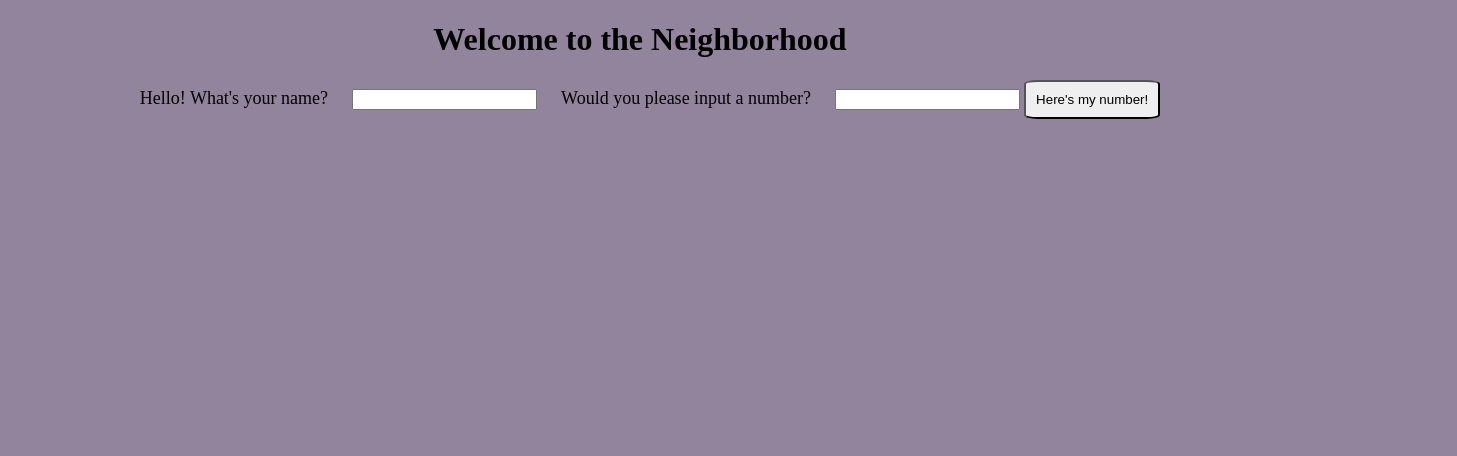
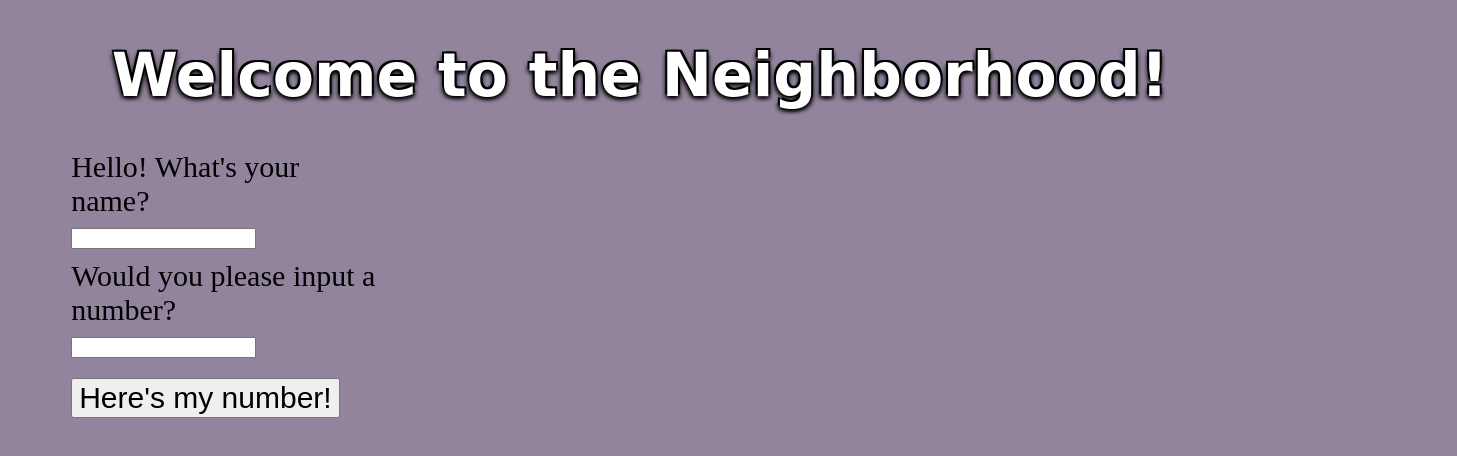
Before and after one commit to Teddyp14/Mr-Robogers-Neighborhood, a plain HTML site: page index.html in a window 1280 px wide. Shown: the whole page, 1457 px wide, since content can reach past the window. Drawn offline with Linux system fonts and the light colour scheme.

Commit message:
Add CSS styling.

```diff
--- a/css/styles.css
+++ b/css/styles.css
@@ -1,15 +1,36 @@
 body {
+    background-color: rgb(145, 132, 156);
+}
+
+h1 {
     text-align: center;
-    background-color: rgb(145, 132, 156)
+    font-family: cursive;
+    font-size: 60px;
+    color: white;
+    text-shadow: -2px 2px 4px #000,
+        2px 2px 4px #000,
+        2px -2px 0 #000,
+        -2px -2px 0 #000;
+}
+
+.content {
+    padding-left: 5%;
 }
 
 label {
-    padding: 20px;
-    font-size: large;
+    font-size: 30px;
+    margin-right: 100%;
+
+}
+
+input {
+    margin-right: 100%;
+    margin-top: 10px;
+    margin-bottom: 10px;
 }
 
 button {
-    padding: 10px;
-    border-radius: 10%;
+    font-size: 30px;
+    margin-top: 10px;
 
 }
--- a/index.html
+++ b/index.html
@@ -6,10 +6,10 @@
     <meta name="viewport" content="width=device-width, initial-scale=1.0">
     <script src="js/scripts.js"></script>
     <link href="css/styles.css" rel="stylesheet" type="text/css">
-    <title>Mr. Roboger's Neighborhoodt</title>
+    <title>Mr. Roboger's Neighborhood</title>
 </head>
-<h1>Welcome to the Neighborhood</h1>
-
+<h1>Welcome to the Neighborhood!</h1>
+<div class="content">
     <form id="robo-rogers">
         <label>Hello! What's your name?</label>
         <input type="text" id="name" required />
@@ -18,6 +18,7 @@
         <button class="button" type="submit">Here's my number!</button>
     </form>
     <h2 id="result"></h2>
+</div>
 
 <body>
 
```
Lines whose indentation alone changed are shown as unchanged.
